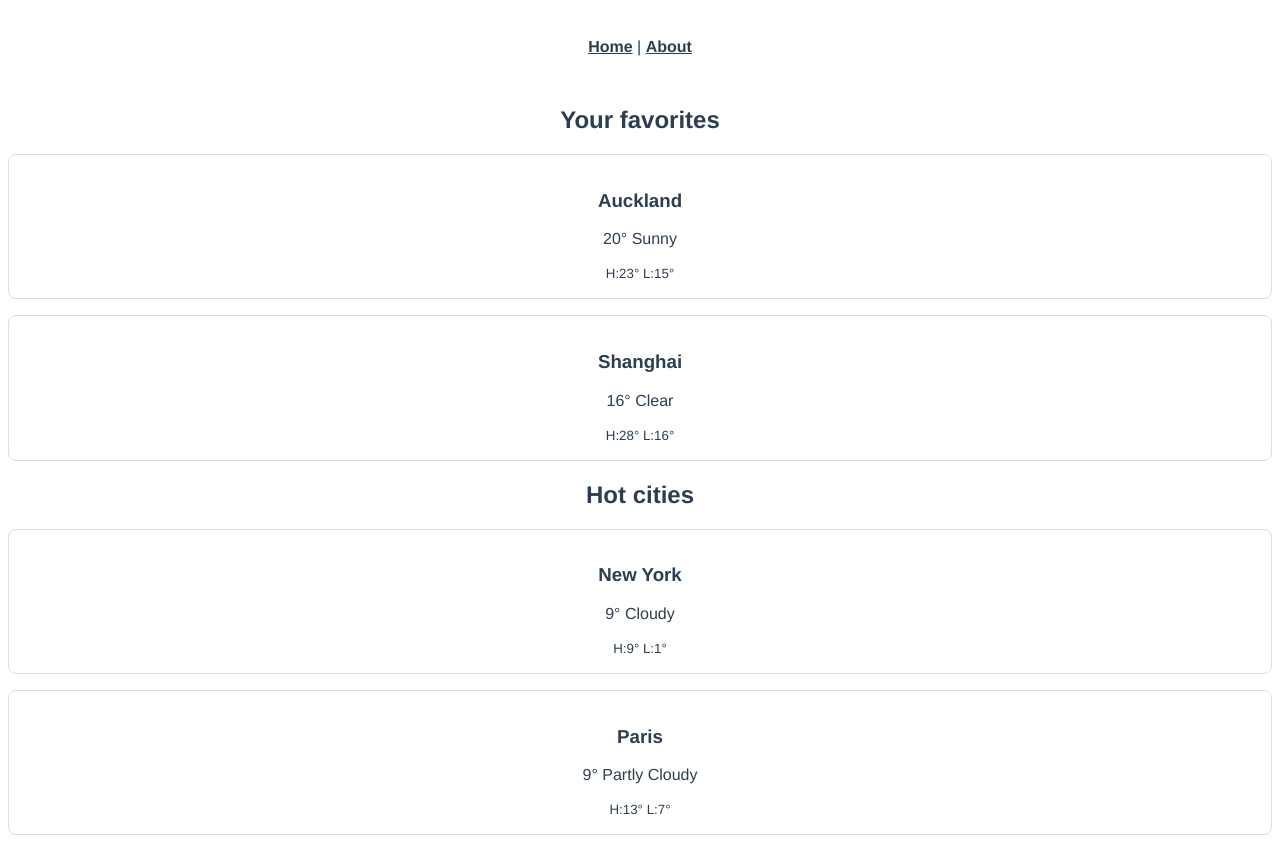
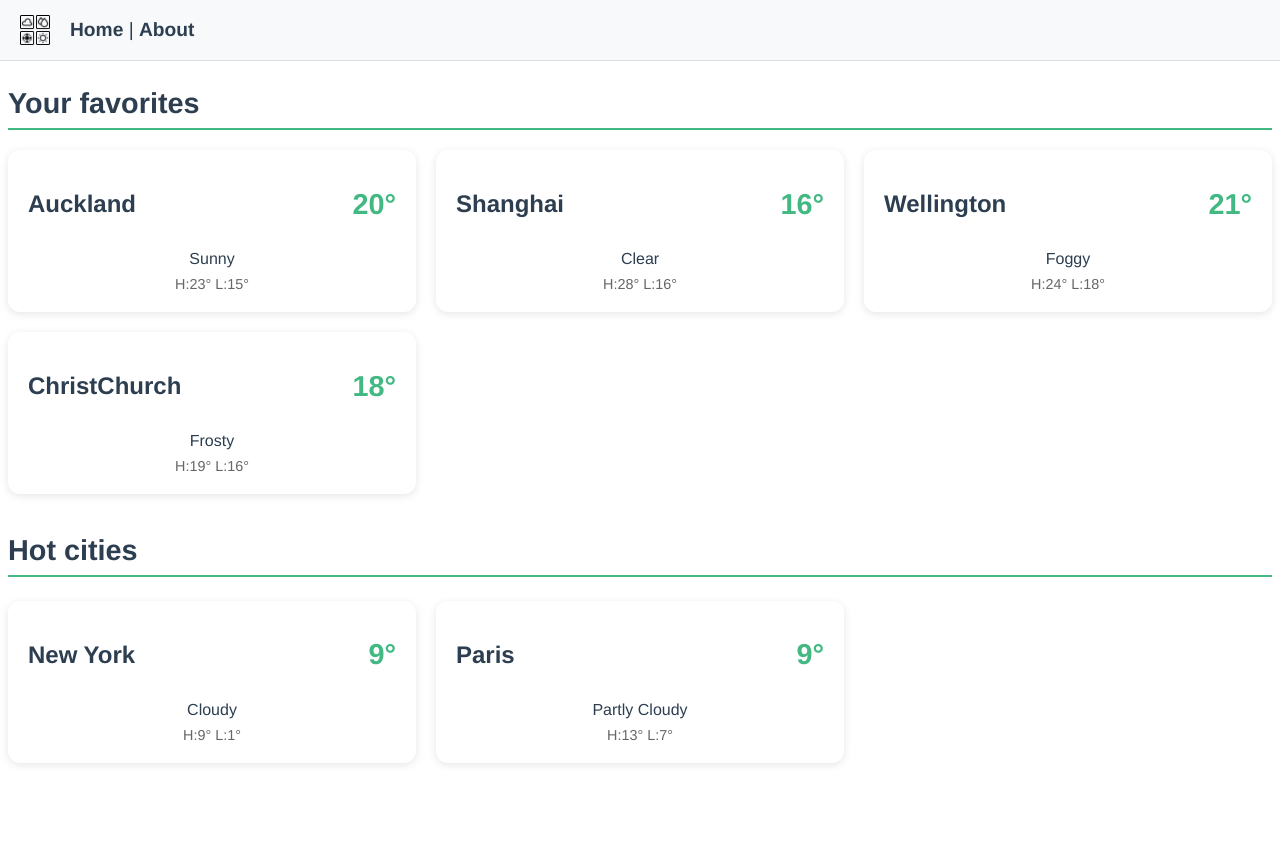
Before and after one commit to TheoWang0822/INFS803_Project, a Vue app in the folder client_end/: page /weather in a window 1280 px wide. After the commit the page ends 800 px from the top, so only its background shows below. Built offline with nearby package versions, Linux system fonts and the light colour scheme.

Commit message:
Have built a basic main page display with header section; non-interactive and only favorite & hottest cities mock data visualization for now.

```diff
--- a/client_end/src/App.vue
+++ b/client_end/src/App.vue
@@ -1,10 +1,20 @@
 <template>
   <nav>
-    <router-link to="/">Home</router-link> |
-    <router-link to="/about">About</router-link>
+    <!--    <router-link to="/">Home</router-link> |
+    <router-link to="/about">About</router-link>-->
+    <NavBar show-back-button />
   </nav>
   <router-view />
 </template>
+
+<script lang="ts">
+import { defineComponent } from "vue";
+import NavBar from "@/components/NavBar.vue"; // 引入组件
+
+export default defineComponent({
+  components: { NavBar },
+});
+</script>
 
 <style>
 #app {
--- /dev/null
+++ b/client_end/src/components/NavBar.vue
@@ -0,0 +1,90 @@
+<!-- src/components/NavBar.vue -->
+<template>
+  <nav class="nav-bar">
+    <!-- 返回按钮 -->
+    <img
+      v-if="showBackButton"
+      src="/images/weather-app.png"
+      alt=""
+      class="back-button"
+      @click="goToHome"
+    />
+
+    <!-- 导航链接 -->
+    <div class="nav-links">
+      <router-link to="/">Home</router-link> |
+      <router-link to="/about">About</router-link>
+    </div>
+  </nav>
+</template>
+
+<script lang="ts">
+import { defineComponent } from "vue";
+import { useRouter } from "vue-router";
+
+export default defineComponent({
+  name: "NavBar",
+  props: {
+    showBackButton: {
+      type: Boolean,
+      default: false, // 默认不显示返回按钮
+    },
+  },
+  setup() {
+    const router = useRouter();
+
+    // 返回首页的方法
+    const goToHome = () => {
+      router.push("/");
+    };
+
+    return {
+      goToHome,
+    };
+  },
+});
+</script>
+
+<style scoped>
+/* 复用原有导航栏样式 */
+.nav-bar {
+  position: fixed; /* 固定定位 */
+  top: 0;
+  left: 0;
+  right: 0; /* 横向撑满 */
+  z-index: 1000; /* 确保导航栏在最顶层 */
+  display: flex;
+  align-items: center;
+  gap: 20px;
+  padding: 15px 20px;
+  background: #f8f9fa;
+  border-bottom: 1px solid #ddd;
+  margin: 0; /* 消除默认外边距 */
+  width: 100vw; /* 强制覆盖父容器限制 */
+  box-sizing: border-box; /* 防止padding影响宽度 */
+}
+
+.back-button {
+  width: 30px;
+  height: 30px;
+  cursor: pointer;
+  transition: opacity 0.3s;
+}
+
+.back-button:hover {
+  opacity: 0.7;
+}
+
+.nav-links {
+  font-size: 1.2rem;
+}
+
+.nav-links a {
+  color: #2c3e50;
+  text-decoration: none;
+}
+
+.nav-links a.router-link-exact-active {
+  color: #42b983;
+}
+</style>
--- a/client_end/src/dao/weatherDao.ts
+++ b/client_end/src/dao/weatherDao.ts
@@ -26,6 +26,20 @@ const mockData = {
       temp: "16°",
       condition: "Clear",
       high: "28°",
+      low: "16°",
+    },
+    {
+      city: "Wellington",
+      temp: "21°",
+      condition: "Foggy",
+      high: "24°",
+      low: "18°",
+    },
+    {
+      city: "ChristChurch",
+      temp: "18°",
+      condition: "Frosty",
+      high: "19°",
       low: "16°",
     },
   ],
--- a/client_end/src/views/WeatherView.vue
+++ b/client_end/src/views/WeatherView.vue
@@ -1,16 +1,46 @@
 <template>
   <div class="weather-app">
+    <!-- 显示返回按钮 -->
     <!-- 收藏城市 -->
-    <section>
-      <h2>Your favorites</h2>
-      <div v-for="city in favorites" :key="city.city" class="city-card">
-        <h3>{{ city.city }}</h3>
-        <p>{{ city.temp }} {{ city.condition }}</p>
-        <small>H:{{ city.high }} L:{{ city.low }}</small>
+    <!-- 网格布局容器 -->
+    <main class="content">
+      <h1>Your favorites</h1>
+      <div class="grid-container">
+        <div
+          v-for="(city, index) in favorites"
+          :key="index"
+          class="weather-card"
+        >
+          <div class="city-header">
+            <h2>{{ city.city }}</h2>
+            <span class="temp">{{ city.temp }}</span>
+          </div>
+          <div class="condition">{{ city.condition }}</div>
+          <div class="high-low">H:{{ city.high }} L:{{ city.low }}</div>
+        </div>
       </div>
-    </section>
 
-    <!-- 热门城市 -->
+      <!-- 热门城市 -->
+      <section style="margin-top: 40px">
+        <h1>Hot cities</h1>
+        <div class="grid-container">
+          <div
+            v-for="(city, index) in hotCities"
+            :key="'hot-' + index"
+            class="weather-card"
+          >
+            <div class="city-header">
+              <h2>{{ city.city }}</h2>
+              <span class="temp">{{ city.temp }}</span>
+            </div>
+            <div class="condition">{{ city.condition }}</div>
+            <div class="high-low">H:{{ city.high }} L:{{ city.low }}</div>
+          </div>
+        </div>
+      </section>
+    </main>
+
+    <!--    &lt;!&ndash; 热门城市 &ndash;&gt;
     <section>
       <h2>Hot cities</h2>
       <div v-for="city in hotCities" :key="city.city" class="city-card">
@@ -18,7 +48,7 @@
         <p>{{ city.temp }} {{ city.condition }}</p>
         <small>H:{{ city.high }} L:{{ city.low }}</small>
       </div>
-    </section>
+    </section>-->
   </div>
 </template>
 
@@ -56,4 +86,59 @@ export default defineComponent({
   border: 1px solid #ddd;
   border-radius: 8px;
 }
+/* 新增网格布局样式 */
+.grid-container {
+  display: grid;
+  grid-template-columns: repeat(3, 1fr); /* 每行3列 */
+  gap: 20px; /* 卡片间距 */
+  margin-top: 20px;
+}
+
+.weather-card {
+  background: white;
+  border-radius: 12px;
+  padding: 20px;
+  box-shadow: 0 2px 8px rgba(0, 0, 0, 0.1);
+  transition: transform 0.2s;
+}
+
+.weather-card:hover {
+  transform: translateY(-3px); /* 悬停效果 */
+}
+
+/* 调整文字样式 */
+.city-header {
+  display: flex;
+  justify-content: space-between;
+  align-items: center;
+  margin-bottom: 12px;
+}
+
+.temp {
+  font-size: 1.8rem;
+  font-weight: bold;
+  color: #42b983;
+}
+
+.high-low {
+  color: #666;
+  margin-top: 8px;
+  font-size: 0.9rem;
+}
+
+/* 保持原有导航栏样式不变 */
+.nav-bar {
+  /* ... */
+}
+
+/* 新增标题左对齐样式 */
+.content h1 {
+  text-align: left;
+  margin-left: 0;
+  padding-left: 0;
+  font-size: 1.8rem;
+  color: #2c3e50;
+  border-bottom: 2px solid #42b983; /* 可选：添加下划线装饰 */
+  padding-bottom: 0.5rem;
+}
 </style>
```
Also changed, not shown: client_end/public/images/weather-app.png (added).
